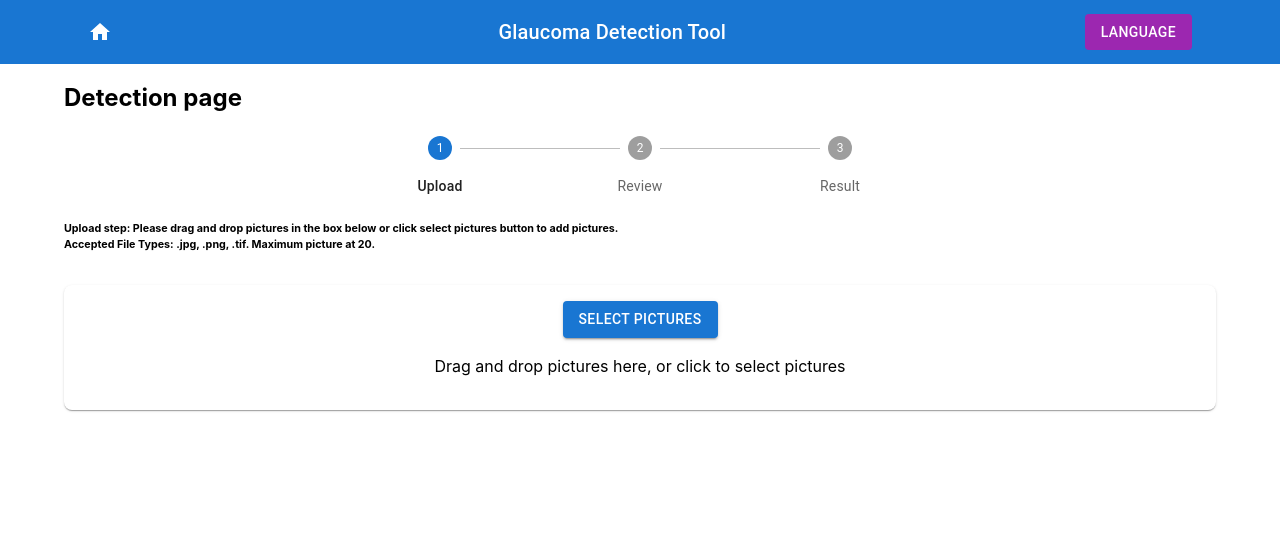
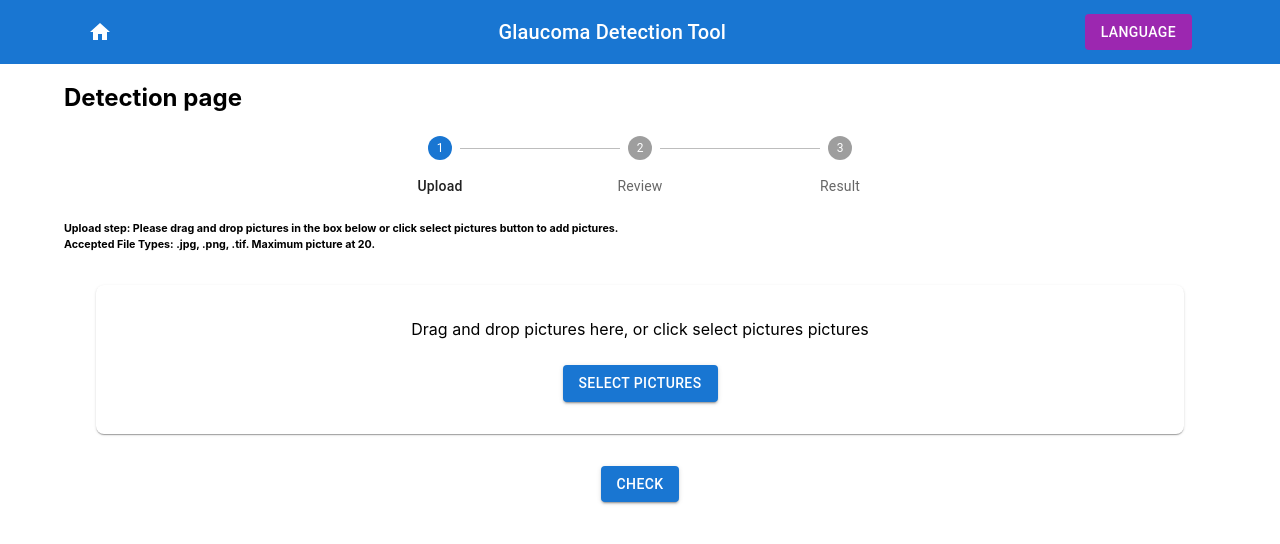
Before and after one commit to Panoj-k/GlaucomaFrontend, a React (Vite) app: page /detection in a window 1280 px wide. Shown: the top 544 px of the page. Built offline with nearby package versions, Linux system fonts and the light colour scheme.

Commit message:
add check button and grid view for pictures

```diff
--- a/src/routes/detection.tsx
+++ b/src/routes/detection.tsx
@@ -9,6 +9,7 @@ import { color } from "@mui/system";
 
 const Detection = () => {
   const [step, setStep] = useState(0);
+  const [isImageEmpty, setIsImageEmpty] = useState(false);
 
   const steps = ["Upload", "Review", "Result"];
   //---picture drop
@@ -37,6 +38,11 @@ const Detection = () => {
     [imageUrls]
   );
   const { getRootProps, getInputProps, isDragActive } = useDropzone({ onDrop });
+
+  const handleCheck = () => {
+    setStep(2);
+    // send images to check
+  };
 
   return (
     <Container>
@@ -69,27 +75,45 @@ const Detection = () => {
           borderRadius: 2,
           p: 2,
           minWidth: 300,
-          marginTop: 4,
+          margin: 4,
         }}
       >
-        <Button variant="contained" sx={{ alignSelf: "center" }}>
-          Select Pictures
-        </Button>
         <Box>
           <div {...getRootProps()}>
             <input {...getInputProps()} />
             {isDragActive ? (
               <p>Drop the pictures here ...</p>
             ) : (
-              <p>Drag and drop pictures here, or click to select pictures</p>
+              <p>
+                Drag and drop pictures here, or click select pictures pictures
+                <br />
+                <br />
+                <Button variant="contained" sx={{ alignSelf: "center" }}>
+                  Select Pictures
+                </Button>
+              </p>
             )}
-            {imageUrls.map((url, index) => (
-              <div key={index}>
-                <img src={url} alt={`Uploaded picture ${index + 1}`} />
+            {imageUrls.length > 0 && (
+              <div style={{ display: "flex", flexWrap: "wrap" }}>
+                {imageUrls.map((url, index) => (
+                  <div key={index} style={{ width: "30%", padding: 5 }}>
+                    <img
+                      src={url}
+                      alt={`Uploaded picture ${index + 1}`}
+                      style={{ width: "100%", height: "auto" }}
+                    />
+                  </div>
+                ))}
               </div>
-            ))}
+            )}
           </div>
         </Box>
+      </Box>
+      <Box textAlign={"center"} sx={{ marginBottom: 2 }}>
+        <Button variant="contained" disabled={isImageEmpty}>
+          Check
+        </Button>
+        <p>{isImageEmpty && <h6>testtest </h6>}</p>
       </Box>
     </Container>
   );
```
